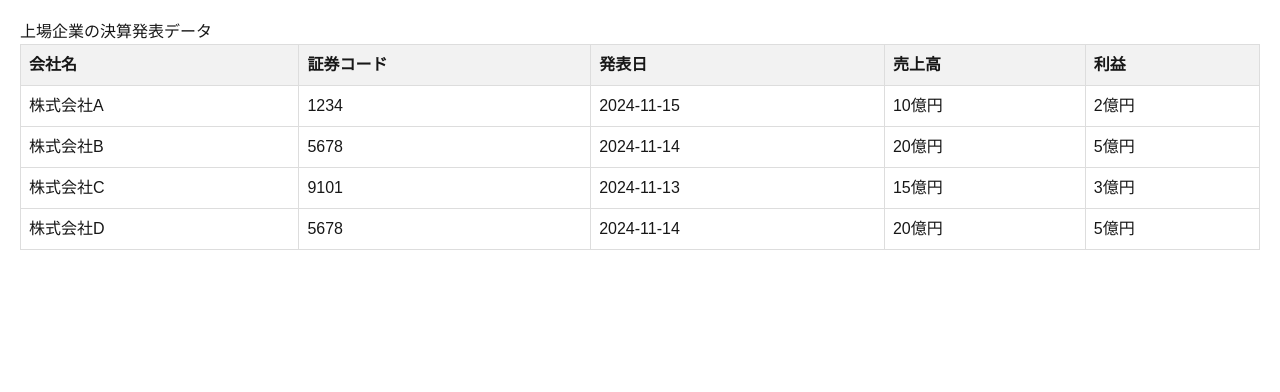
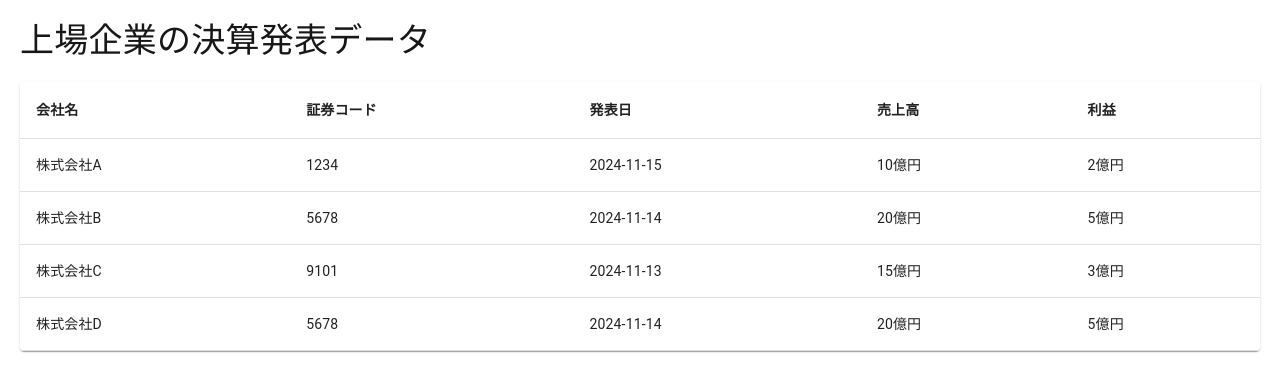
Before and after one commit to mitocon/Training-Laravel-Next.js, a Next.js app in the folder front-end/: page /company/list in a window 1280 px wide. Shown: the top 392 px of the page. Built offline with nearby package versions, Linux system fonts and the light colour scheme.

Commit message:
/company/listの表をMUIで実装

```diff
--- a/front-end/app/company/list/page.tsx
+++ b/front-end/app/company/list/page.tsx
@@ -1,6 +1,16 @@
 "use client"; // クライアントコンポーネントとして明示
 
 import { useEffect, useState } from "react";
+import {
+  Table,
+  TableBody,
+  TableCell,
+  TableContainer,
+  TableHead,
+  TableRow,
+  Paper,
+  Typography,
+} from "@mui/material";
 
 type CompanyData = {
   company_name: string;
@@ -11,62 +21,59 @@ type CompanyData = {
 };
 
 const Companies = () => {
-  const [data, setData] = useState<CompanyData[]>([]);
+  const [data, setCompanyData] = useState<CompanyData[]>([]);
 
   useEffect(() => {
-    const fetchData = async () => {
+    const fetchCompanyData = async () => {
       try {
         const response = await fetch("/data.json");
         const jsonData: CompanyData[] = await response.json();
-        setData(jsonData);
+        setCompanyData(jsonData);
       } catch (error) {
         console.error("データ取得に失敗しました", error);
       }
     };
 
-    fetchData();
+    fetchCompanyData();
   }, []);
-
-  const styles: { th: React.CSSProperties; td: React.CSSProperties } = {
-    th: {
-      border: "1px solid #ddd",
-      padding: "8px",
-      textAlign: "left",
-      backgroundColor: "#f2f2f2",
-    },
-    td: {
-      border: "1px solid #ddd",
-      padding: "8px",
-    },
-  };
 
   return (
     <div style={{ padding: "20px" }}>
-      <h1>上場企業の決算発表データ</h1>
-      <table style={{ width: "100%", borderCollapse: "collapse" }}>
-        <thead>
-          <tr>
-            <th style={styles.th}>会社名</th>
-            <th style={styles.th}>証券コード</th>
-            <th style={styles.th}>発表日</th>
-            <th style={styles.th}>売上高</th>
-            <th style={styles.th}>利益</th>
-          </tr>
-        </thead>
-        <tbody>
-          {data.map((company, index) => (
-            <tr key={index}>
-              <td style={styles.td}>{company.company_name}</td>
-              <td style={styles.td}>{company.stock_code}</td>
-              <td style={styles.td}>{company.announcement_date}</td>
-              <td style={styles.td}>{company.revenue}</td>
-              <td style={styles.td}>{company.profit}</td>
-            </tr>
-          ))}
-        </tbody>
-      </table>
+      <Typography variant="h4" gutterBottom>
+        上場企業の決算発表データ
+      </Typography>
+      <TableContainer component={Paper} style={{ marginTop: "20px" }}>
+        {/* Material-UIのTableコンポーネント */}
+        <Table>
+          {/* ヘッダー */}
+          <TableHead>
+            <TableRow>
+              {/* 各列のヘッダーセルをTableCellで定義 */}
+              <TableCell><strong>会社名</strong></TableCell>
+              <TableCell><strong>証券コード</strong></TableCell>
+              <TableCell><strong>発表日</strong></TableCell>
+              <TableCell><strong>売上高</strong></TableCell>
+              <TableCell><strong>利益</strong></TableCell>
+            </TableRow>
+          </TableHead>
+          {/* ボディ */}
+          <TableBody>
+            {/* 各会社のデータをTableRow行としてレンダリング */}
+            {data.map((company, index) => (
+              <TableRow key={index}>
+                <TableCell>{company.company_name}</TableCell>
+                <TableCell>{company.stock_code}</TableCell>
+                <TableCell>{company.announcement_date}</TableCell>
+                <TableCell>{company.revenue}</TableCell>
+                <TableCell>{company.profit}</TableCell>
+              </TableRow>
+            ))}
+          </TableBody>
+        </Table>
+      </TableContainer>
     </div>
   );
 };
 
+// 他のファイルで利用できるようにエクスポート
 export default Companies;
```
